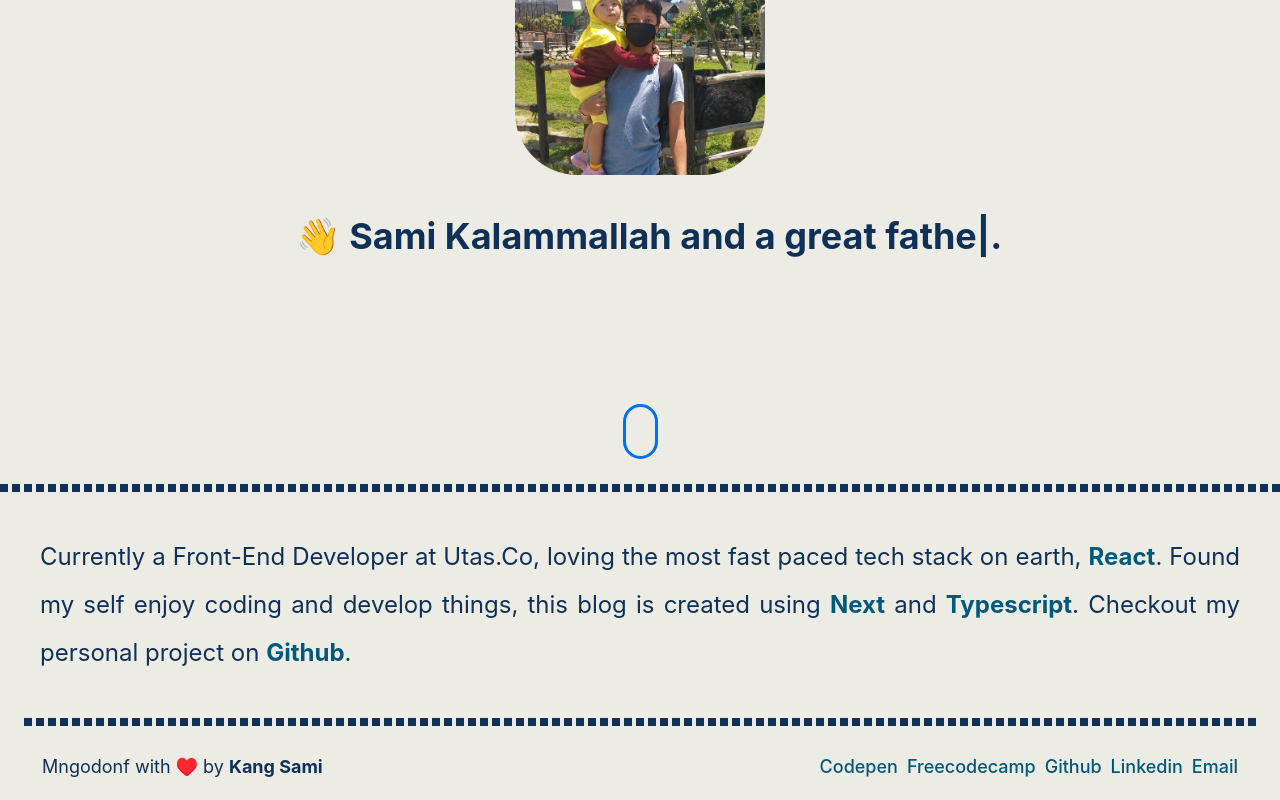
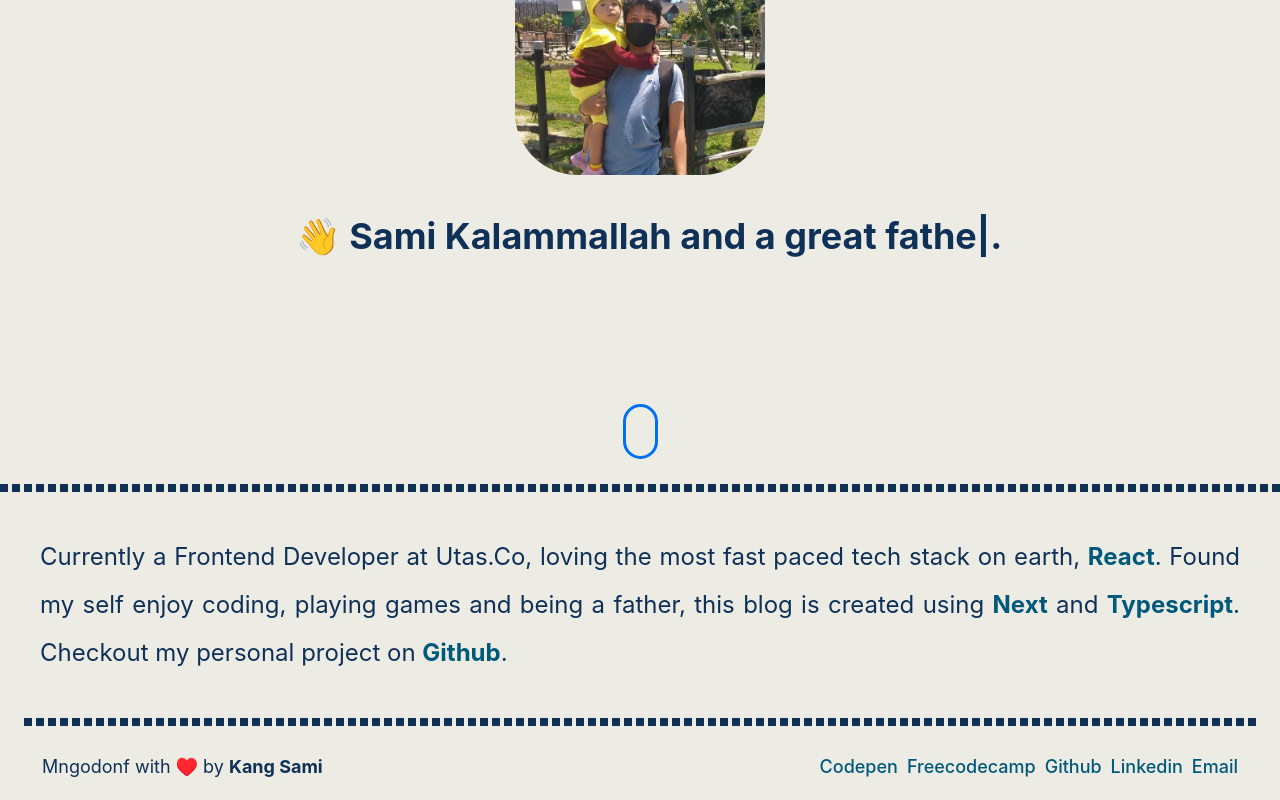
Before and after one commit to SamX23/my-blog, a Next.js app: page / in a window 1280 px wide. Shown: the part 325-1125 px from the top of the page. Built offline with nearby package versions, Linux system fonts and the light colour scheme.

Commit message:
Refactor : bio

```diff
--- a/pages/index.tsx
+++ b/pages/index.tsx
@@ -28,9 +28,9 @@ const Home = () => {
             className={classes.typography}
             id="content"
           >
-            Currently a Front-End Developer at Utas.Co, loving the most fast
+            Currently a Frontend Developer at Utas.Co, loving the most fast
             paced tech stack on earth, <a href="https://reactjs.org/">React</a>.
-            Found my self enjoy coding and develop things, this blog is created
+            Found my self enjoy coding, playing games and being a father, this blog is created
             using <a href="https://nextjs.org/">Next</a> and{" "}
             <a href="https://www.typescriptlang.org/">Typescript</a>. Checkout
             my personal project on <a href="/about">Github</a>.
```
